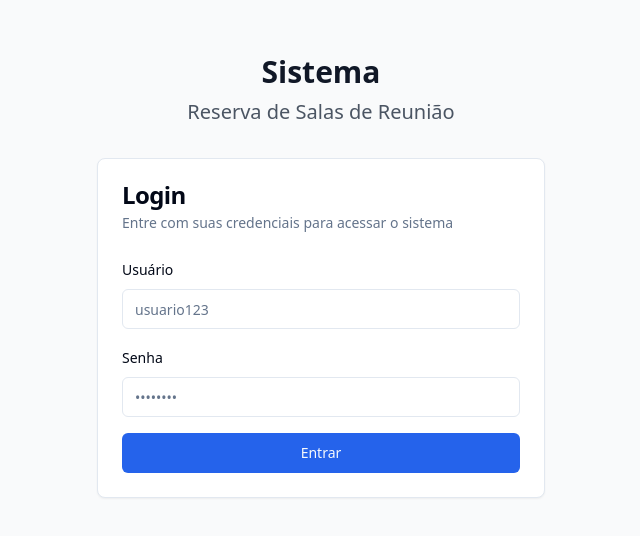
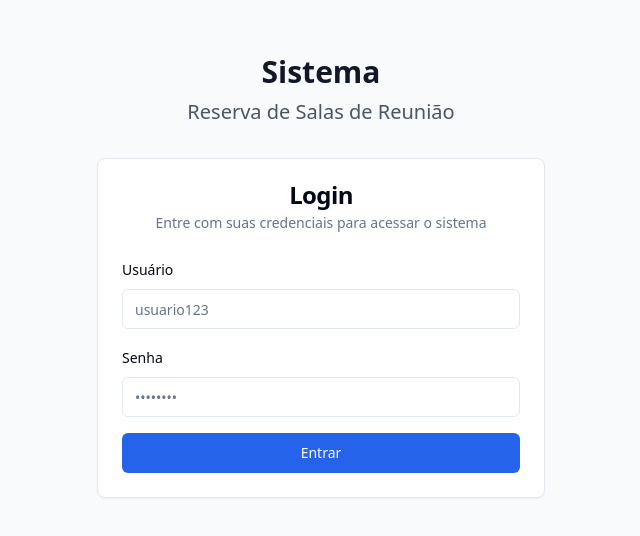
Before and after one commit to raflauratto2/reserva-de-sala-frontend, a React (Vite) app: page / in a window 1280 px wide. Shown: the part 124-660 px from the top of the page, without its empty margins (319-959 px from the left). Built offline with nearby package versions, Linux system fonts and the light colour scheme; no server answers.

Commit message:
centralizando texto da tela de login.

```diff
--- a/src/views/Login.tsx
+++ b/src/views/Login.tsx
@@ -81,9 +81,9 @@ export const Login = () => {
           <h2 className="text-xl text-gray-600">Reserva de Salas de Reunião</h2>
         </div>
         <Card className="w-full max-w-md">
-        <CardHeader>
-          <CardTitle>Login</CardTitle>
-          <CardDescription>
+        <CardHeader className="text-center">
+          <CardTitle className="text-center">Login</CardTitle>
+          <CardDescription className="text-center">
             Entre com suas credenciais para acessar o sistema
           </CardDescription>
         </CardHeader>
```
